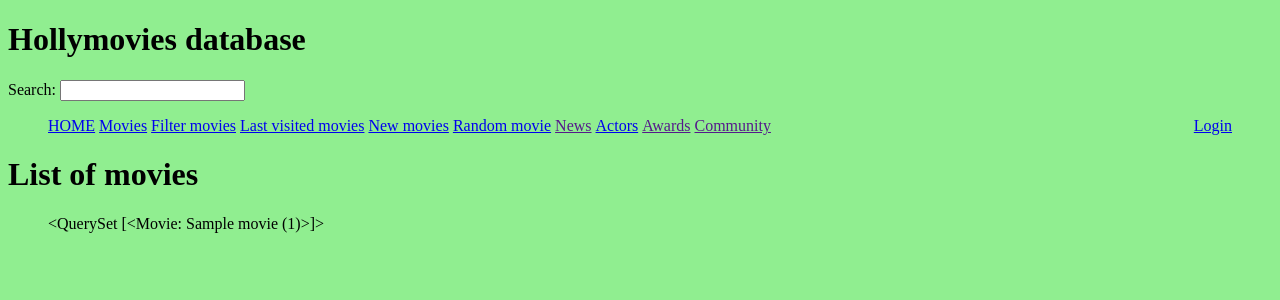
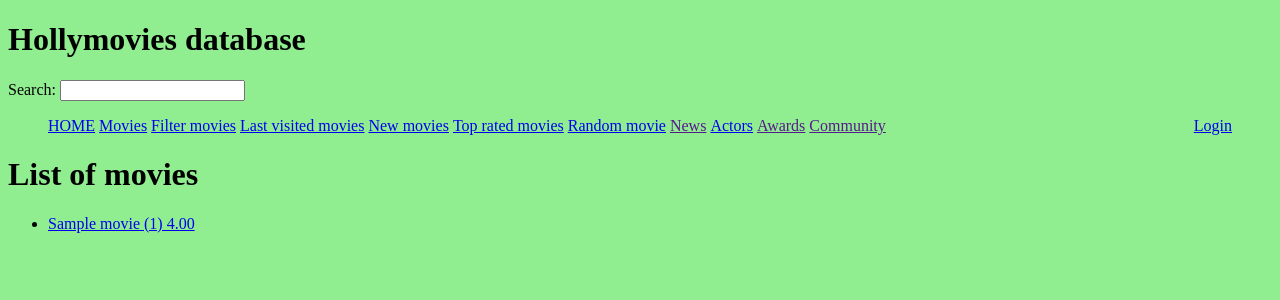
Before and after one commit to petrgregor/PythonRemoteSK2_10_backend_technologies, a Django app: page /top_movies/ in a window 1280 px wide. Shown: the top 300 px of the page. Run offline with Django 4.2, Linux system fonts and the light colour scheme; tables that the repository leaves empty hold one stand-in row (values such as "Sample post"); parts of the project's set-up code (start-up, migrations or seed data) failed here and were passed over.

Commit message:
Top rated movies.

```diff
--- a/templates/navbar.html
+++ b/templates/navbar.html
@@ -7,6 +7,7 @@
     <li><a href="{% url 'filter_movies' %}">Filter movies</a></li>
     <li><a href="{% url 'last_visited_movies' %}">Last visited movies</a></li>
     <li><a href="{% url 'new_movies' %}">New movies</a></li>
+    <li><a href="{% url 'movies_by_rating' %}">Top rated movies</a></li>
     <li><a href="{% url 'random_movie' %}">Random movie</a></li>
     {% comment %}{% if request.user.is_authenticated %}{% endcomment %}
     {% if perms.viewer.add_movie %}
--- a/viewer/models.py
+++ b/viewer/models.py
@@ -77,7 +77,7 @@
 
 
 class Rating(Model):
-    movie = ForeignKey(Movie, null=False, on_delete=CASCADE)
+    movie = ForeignKey(Movie, null=False, on_delete=CASCADE, related_name='movie_rating')
     user = ForeignKey(User, null=True, on_delete=SET_NULL)
     rating = PositiveSmallIntegerField(null=False)
     created = DateTimeField(auto_now_add=True)
--- a/viewer/templates/movies_by_rating.html
+++ b/viewer/templates/movies_by_rating.html
@@ -5,8 +5,8 @@
 {% block content %}
   <h1>List of movies</h1>
   <ul>
-    {% for average_rating in average_ratings %}
-      {{ average_rating }}
+    {% for movie in movies %}
+      <li><a href="{% url 'movie' movie.id %}"> {{ movie }} {{ movie.avg_rating|floatformat:"2" }}</a>
       {% endfor %}
   </ul>
 {% endblock %}
--- a/viewer/views.py
+++ b/viewer/views.py
@@ -256,15 +256,8 @@
     return redirect(f"/movie/{pk}/")
 
 def movie_by_rating(request):
-    ratings = Rating.objects.all().values_list('movie').annotate(avg=Avg('rating'))
-    print(ratings)
-    average_ratings = {}
-    for rating in ratings:
-        movie = Movie.objects.filter(id=rating[0])
-        print(movie)
-        average_ratings[movie] = rating
-    print(average_ratings)
-    context = {'average_ratings': average_ratings}
+    movies = Movie.objects.annotate(avg_rating=Avg('movie_rating__rating')).filter(avg_rating__gte=1.0).order_by('-avg_rating')
+    context = {'movies': movies}
     return render(request, 'movies_by_rating.html', context)
 
 def last_visited_movies(request):
```
Also changed, not shown: hollymovies.md (+1 -1 lines), viewer/migrations/0011_alter_rating_movie.py (added).
